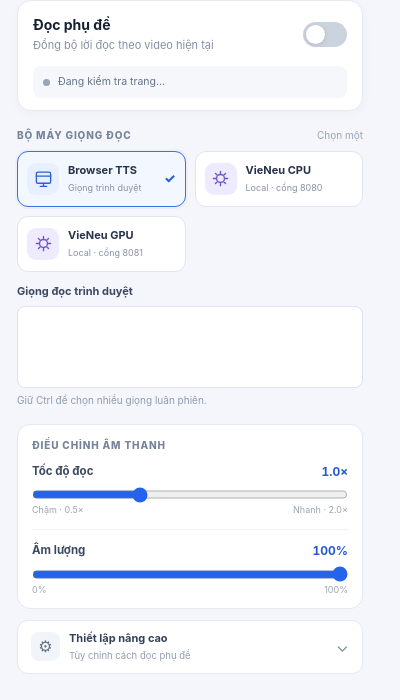
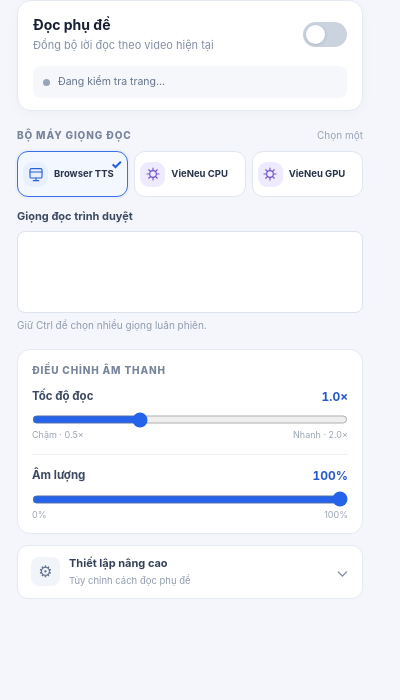
Before and after one commit to tranminhhuydn/TTS-widget, a browser extension: page tts-subtitle-youtobe-chrome-extension/popup.html in a window 400 px wide. Shown: the part 70-770 px from the top of the page. Drawn offline with Linux system fonts and the light colour scheme.

Commit message:
Display TTS engine choices in one row

```diff
--- a/tts-subtitle-youtobe-chrome-extension/popup.css
+++ b/tts-subtitle-youtobe-chrome-extension/popup.css
@@ -30,18 +30,18 @@ h1{margin:0;font-size:16px;line-height:1.2;font-weight:750;letter-spacing:-.3px}
 .section-label{color:#77849a;font-size:10px;font-weight:800;letter-spacing:.85px}
 .section-hint{color:#9aa4b5;font-size:10px}
 .engine-native{position:absolute;width:1px;height:1px;overflow:hidden;clip:rect(0,0,0,0);white-space:nowrap}
-.engine-cards{display:grid;grid-template-columns:1fr 1fr;gap:9px}
-.engine-card{position:relative;display:flex;align-items:center;gap:9px;min-width:0;padding:11px 9px;border:1px solid #e0e6ef;border-radius:11px;background:#fff;color:#26334a;text-align:left;cursor:pointer;transition:border-color .15s,background .15s,box-shadow .15s}
+.engine-cards{display:grid;grid-template-columns:repeat(3,minmax(0,1fr));gap:6px}
+.engine-card{position:relative;display:flex;align-items:center;gap:6px;min-width:0;padding:10px 5px 9px;border:1px solid #e0e6ef;border-radius:11px;background:#fff;color:#26334a;text-align:left;cursor:pointer;transition:border-color .15s,background .15s,box-shadow .15s}
 .engine-card:hover{border-color:#aabce8}
 .engine-card.is-active{border:1.5px solid #3970e8;background:#f3f7ff;box-shadow:0 0 0 2px #3970e80d}
-.engine-icon{display:grid;place-items:center;width:32px;height:32px;flex:none;border-radius:9px}
-.engine-icon svg{width:19px;height:19px;fill:none;stroke:currentColor;stroke-width:1.7;stroke-linecap:round;stroke-linejoin:round}
+.engine-icon{display:grid;place-items:center;width:25px;height:25px;flex:none;border-radius:9px}
+.engine-icon svg{width:16px;height:16px;fill:none;stroke:currentColor;stroke-width:1.7;stroke-linecap:round;stroke-linejoin:round}
 .browser-icon{background:#e8efff;color:#2860d6}
 .vieneu-icon{background:#eeeaff;color:#7252cb}
 .engine-card-copy{display:flex;flex-direction:column;min-width:0;gap:2px}
-.engine-card-copy strong{font-size:11px;font-weight:750;white-space:nowrap}
-.engine-card-copy small{color:#8792a5;font-size:9px;white-space:nowrap}
-.engine-check{display:none;margin-left:auto;color:#2860d6;font-size:13px;font-weight:800}
+.engine-card-copy strong{font-size:9.5px;font-weight:750;white-space:nowrap}
+.engine-card-copy small{display:none;color:#8792a5;font-size:9px;white-space:nowrap}
+.engine-check{display:none;position:absolute;top:3px;right:5px;margin-left:0;color:#2860d6;font-size:13px;font-weight:800}
 .engine-card.is-active .engine-check{display:block}
 .engine-settings[hidden]{display:none}
 .field-label{display:block;margin:12px 0 6px;color:#3d4960;font-size:11px;font-weight:700}
```
